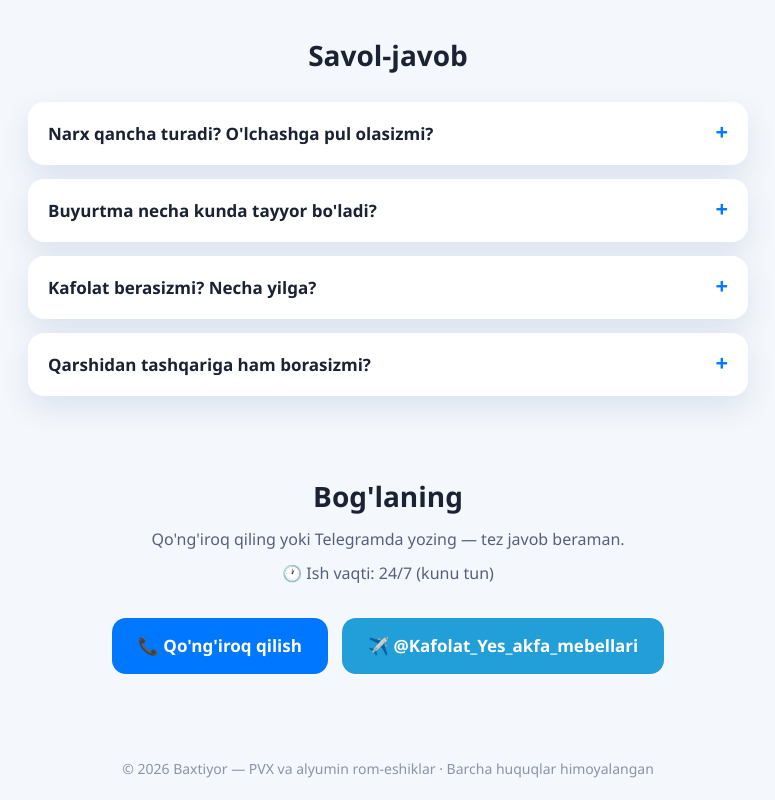
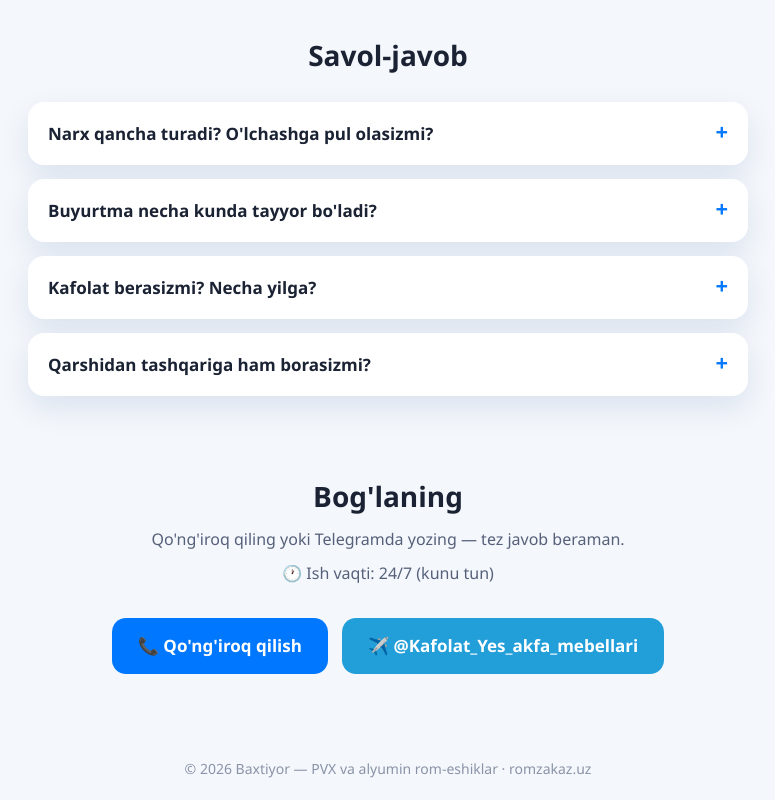
Before and after one commit to baxtiyortursunov390-oss/akfa-rom, a plain HTML site: page index.html in a window 1280 px wide. Shown: the part 1915-2715 px from the top of the page, without its empty margins (252-1027 px from the left). Drawn offline with Linux system fonts and the light colour scheme.

Commit message:
Footer matni yangilandi: romzakaz.uz
Co-Authored-By: Claude Opus 5.5 <noreply@anthropic.com>

```diff
--- a/index.html
+++ b/index.html
@@ -432,7 +432,7 @@
     </div>
   </section>
 
-  <footer>© 2026 Baxtiyor — PVX va alyumin rom-eshiklar · Barcha huquqlar himoyalangan</footer>
+  <footer>© 2026 Baxtiyor — PVX va alyumin rom-eshiklar · romzakaz.uz</footer>
 
 </body>
 </html>
```
